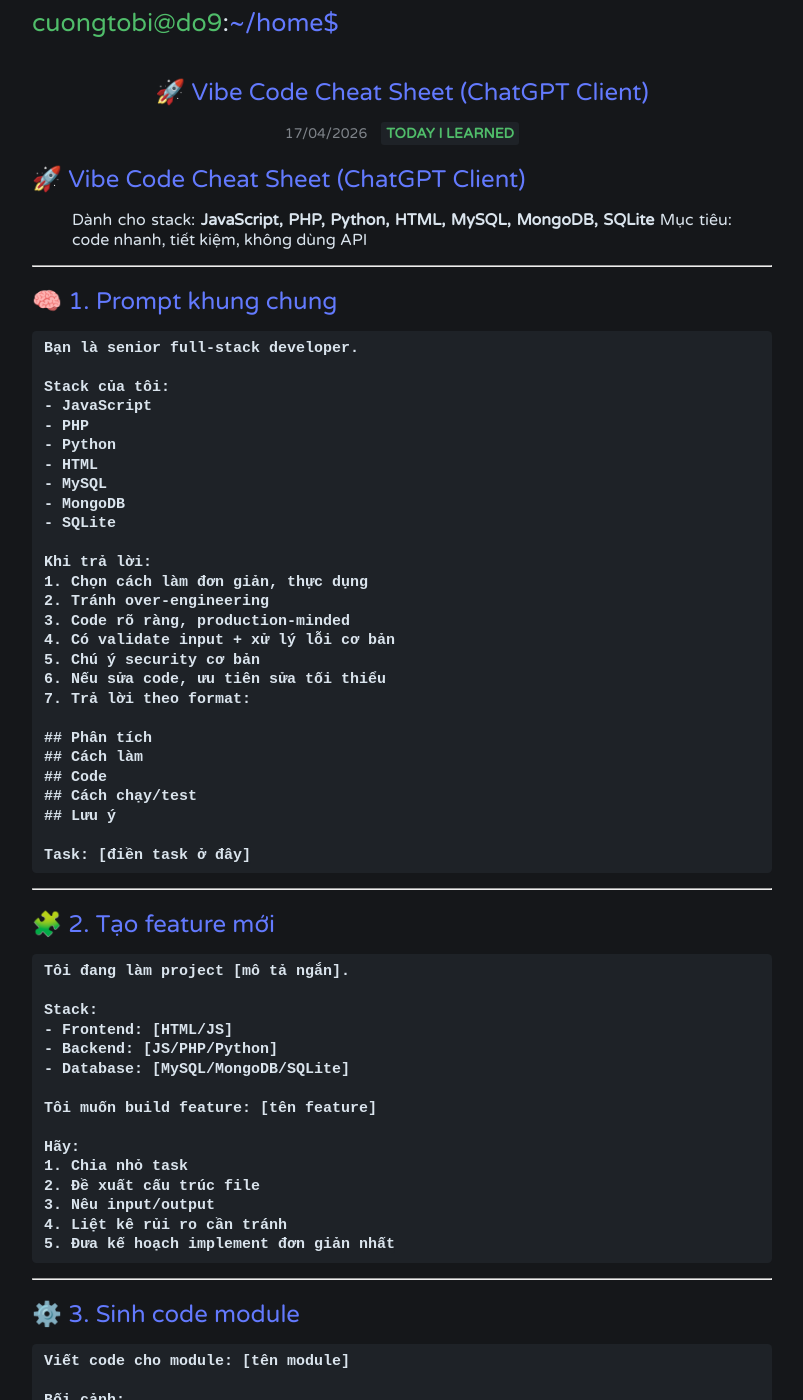
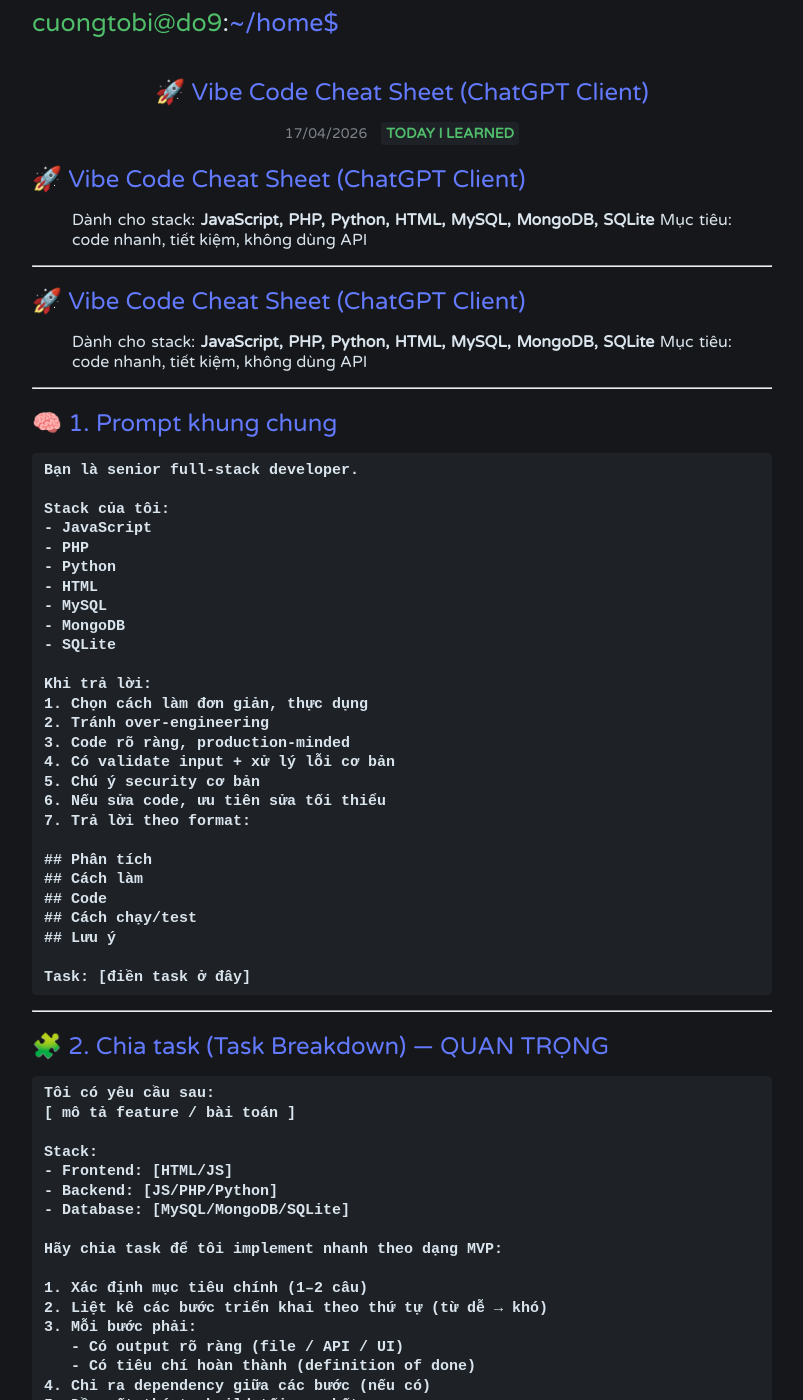
Before and after one commit to cuongtobi/cuongtobi.github.io, a Jekyll site: the page built from _posts/2026-04-17-vibe-code-cheat-sheet-chatgpt.md, in a window 1280 px wide and 1400 px high. Shown: the whole window, without its empty margins (238-1041 px from the left). Built offline with Jekyll 4.4.1, drawn with Linux system fonts in a browser that asks for light colours; some of the changed text lies outside the part shown.

Commit message:
Enhance cheat sheet with task breakdown and overview
Updated the Vibe Code Cheat Sheet to include task breakdown for feature creation and added a new section for project overview.

````diff
--- a/_posts/2026-04-17-vibe-code-cheat-sheet-chatgpt.md
+++ b/_posts/2026-04-17-vibe-code-cheat-sheet-chatgpt.md
@@ -6,6 +6,13 @@
 categories: today-i-learned
 description: Dành cho stack JavaScript, PHP, Python, HTML, MySQL, MongoDB, SQLite
 ---
+# 🚀 Vibe Code Cheat Sheet (ChatGPT Client)
+
+> Dành cho stack: **JavaScript, PHP, Python, HTML, MySQL, MongoDB, SQLite**
+> Mục tiêu: code nhanh, tiết kiệm, không dùng API
+
+---
+
 # 🚀 Vibe Code Cheat Sheet (ChatGPT Client)
 
 > Dành cho stack: **JavaScript, PHP, Python, HTML, MySQL, MongoDB, SQLite**
@@ -47,7 +54,38 @@
 
 ---
 
-# 🧩 2. Tạo feature mới
+# 🧩 2. Chia task (Task Breakdown) — QUAN TRỌNG
+
+```text
+Tôi có yêu cầu sau:
+[ mô tả feature / bài toán ]
+
+Stack:
+- Frontend: [HTML/JS]
+- Backend: [JS/PHP/Python]
+- Database: [MySQL/MongoDB/SQLite]
+
+Hãy chia task để tôi implement nhanh theo dạng MVP:
+
+1. Xác định mục tiêu chính (1–2 câu)
+2. Liệt kê các bước triển khai theo thứ tự (từ dễ → khó)
+3. Mỗi bước phải:
+   - Có output rõ ràng (file / API / UI)
+   - Có tiêu chí hoàn thành (definition of done)
+4. Chỉ ra dependency giữa các bước (nếu có)
+5. Đề xuất thứ tự build tối ưu nhất
+6. Nêu các rủi ro kỹ thuật cần tránh
+
+Yêu cầu:
+- Chia nhỏ tối đa (mỗi task làm trong < 2h)
+- Ưu tiên làm được end-to-end sớm
+- Tránh over-engineering
+- Trả lời dạng checklist dễ follow
+```
+
+---
+
+# 🧩 3. Tạo feature mới (Overview)
 
 ```text
 Tôi đang làm project [mô tả ngắn].
````
